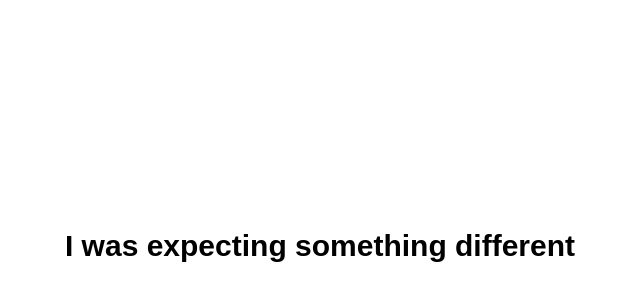
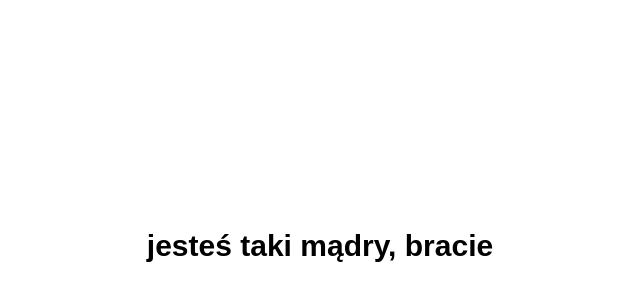
Before and after one commit to msimaisabseintelligent/ForYou, a plain HTML site: page no.html in a window 1280 px wide. Shown: the part 162-462 px from the top of the page, without its empty margins (320-960 px from the left). Drawn offline with Linux system fonts and the light colour scheme.

Commit message:
Update no.html

```diff
--- a/no.html
+++ b/no.html
@@ -15,7 +15,6 @@
     </style>
 </head>
 <body>
-    I was expecting
-    something different
+  jesteś taki mądry, bracie
 </body>
 </html>
```
